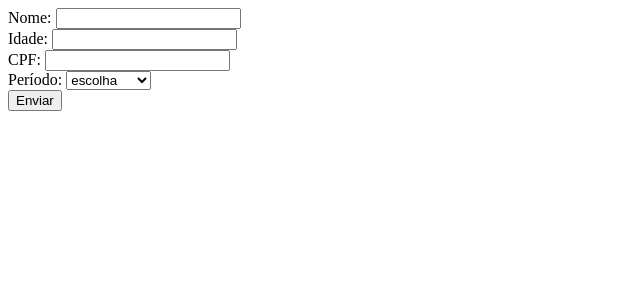
After one commit to victorhs04/tsi-php-2202, a PHP site: page /formulario/envia.php in a window 1280 px wide. The commit adds this page. Shown: the top 300 px of the page, without its empty margins (0-640 px from the left). Run offline with PHP 8.4, Linux system fonts and the light colour scheme.

Commit message:
aula/14-09-2022

```diff
--- /dev/null
+++ b/formulario/alunos.csv
@@ -0,0 +1 @@
+Victor, 17, 00000000 , matutino
--- /dev/null
+++ b/formulario/envia.php
@@ -0,0 +1,28 @@
+<!DOCTYPE html>
+<html lang="en">
+<head>
+    <meta charset="UTF-8">
+    <meta http-equiv="X-UA-Compatible" content="IE=edge">
+    <meta name="viewport" content="width=device-width, initial-scale=1.0">
+    <title>Document</title>
+</head>
+<body>
+    <form action="recebe.php" method="post">
+        <label for="nome">Nome:</label>
+        <input type="text" name="nomeUsuario" id ="nome"><br>
+        <label for="idade">Idade:</label>
+        <input type="number" name="idadeUsuario" id ="Usuario"><br>
+        <label for="cpf">CPF:</label>
+        <input type="number" name="cpfUsuario" id ="cpf"><br>
+        <label for="periodo">Período:</label>
+        <select name="periodoUsuario" id="periodo"><br>
+            <option value="">escolha</option>
+            <option value="matutino">Matutino</option>
+            <option value="vespertino">Vespertino</option>
+            <option value="noturno">Noturno</option>
+        </select><br>
+        <input type="submit" value="Enviar"><br>
+
+    </form>
+</body>
+</html>
--- /dev/null
+++ b/vetores.js
@@ -0,0 +1 @@
+console.log('Oba!');
```
Also changed, not shown: formulario/recebe.php (added, +18 -0 lines), vetor.html (added, +13 -0 lines), vetor.php (+15 -2 lines).
